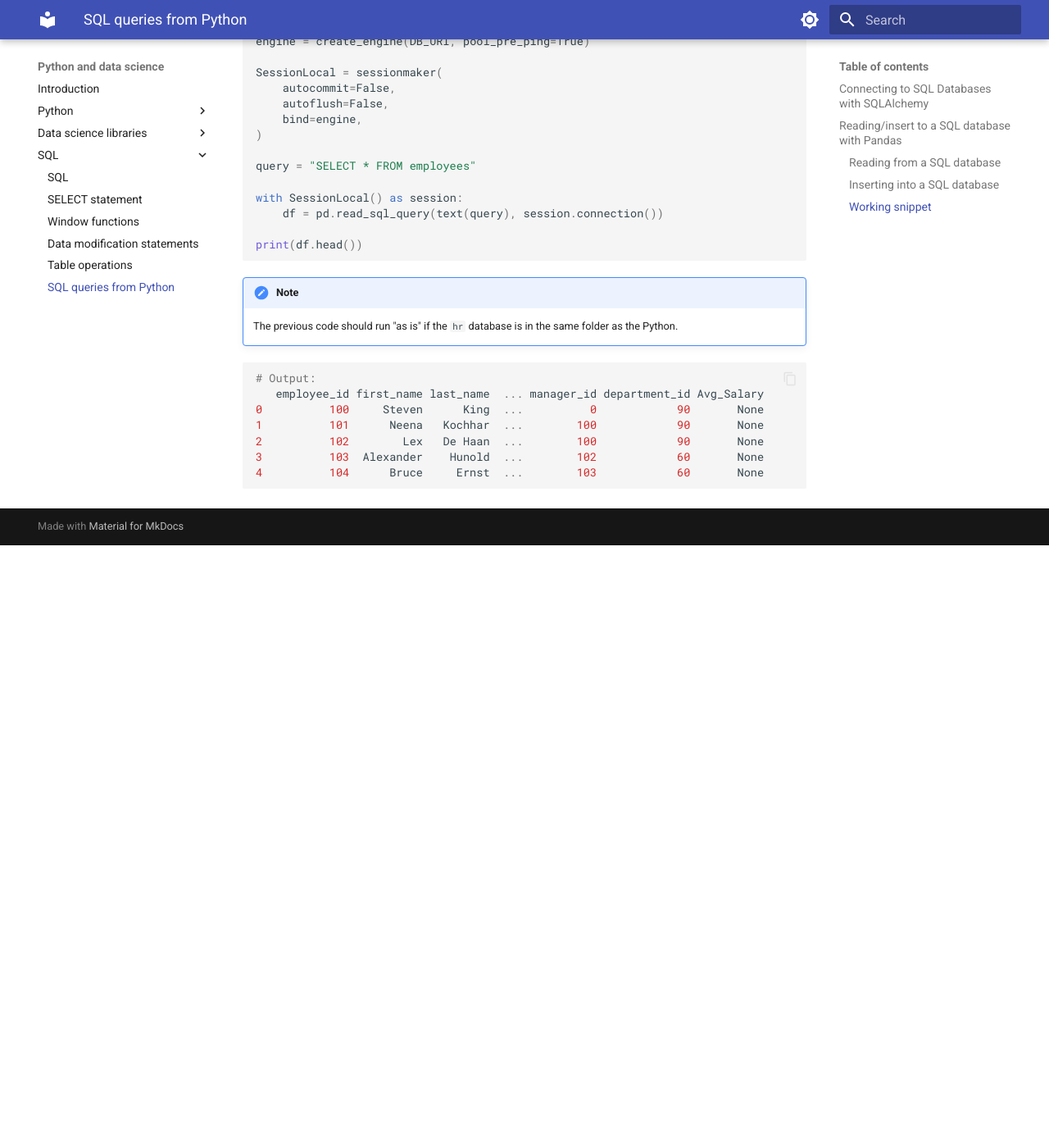
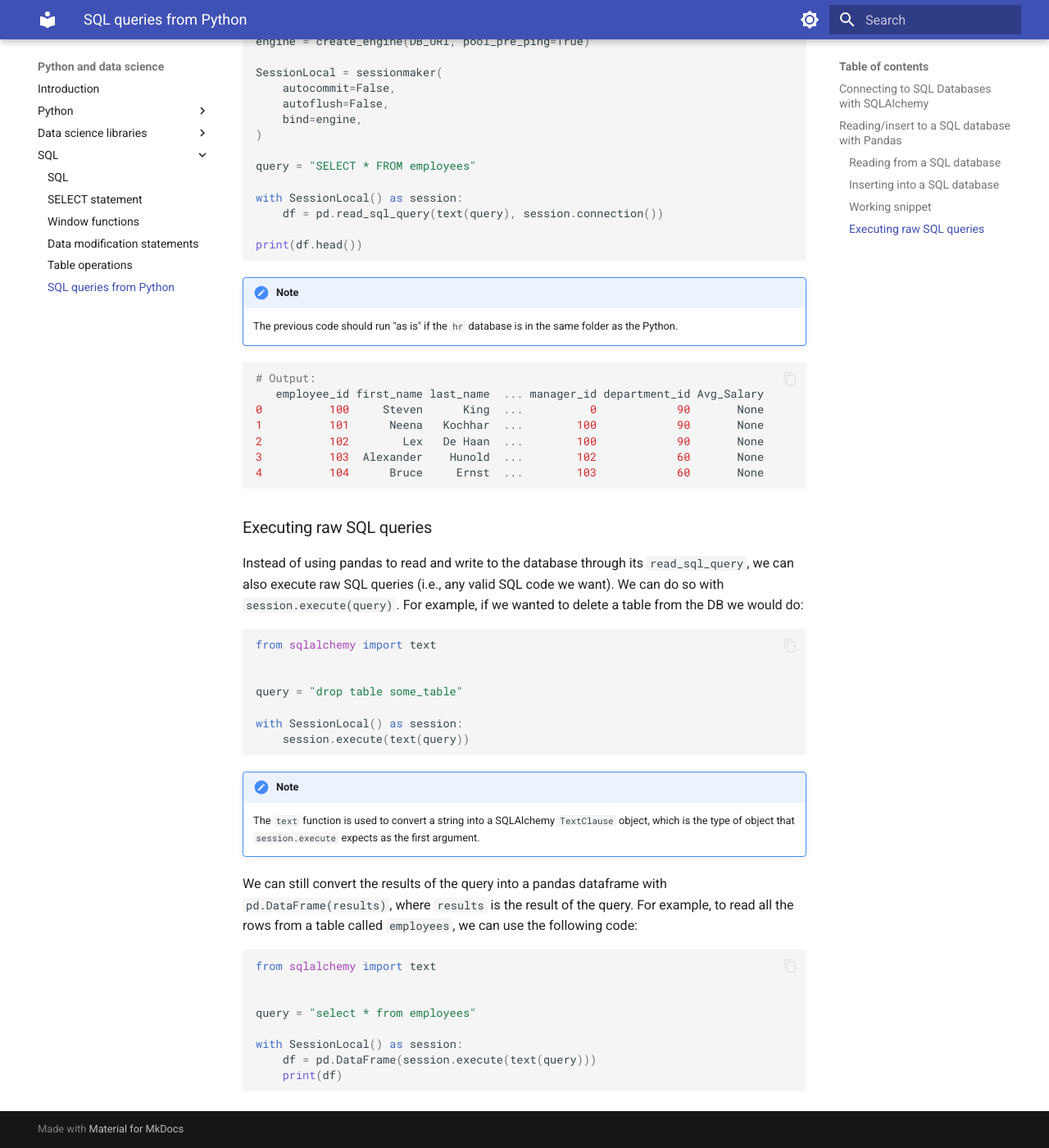
Before and after one commit to gerardpc/python-course, an MkDocs documentation site: the page built from docs/programming/sql/sql_from_python.md, in a window 1280 px wide and 1400 px high, scrolled down 2847 px. Shown: the whole window at 82% size. Built offline with MkDocs 1.6.1 and Material for MkDocs 9.7.7, drawn with Linux system fonts in a browser that asks for light colours; before the commit the page ends 3512 px from its top, so only the background shows below that.

Commit message:
Add pd dataframe to dictionary and raw sql with sqlalchemy.

````diff
--- a/docs/programming/sql/sql_from_python.md
+++ b/docs/programming/sql/sql_from_python.md
@@ -156,3 +156,38 @@ print(df.head())
 3          103  Alexander    Hunold  ...        102            60       None
 4          104      Bruce     Ernst  ...        103            60       None
 ```
+
+### Executing raw SQL queries
+
+Instead of using pandas to read and write to the database through its `read_sql_query`, we can also execute
+raw SQL queries (i.e., any valid SQL code we want). We can do so with `session.execute(query)`. For
+example, if we wanted to delete a table from the DB we would do:
+
+```python
+from sqlalchemy import text
+
+
+query = "drop table some_table"
+
+with SessionLocal() as session:
+    session.execute(text(query))
+```
+
+!!!note
+    The `text` function is used to convert a string into a SQLAlchemy `TextClause` object, which
+    is the type of object that `session.execute` expects as the first argument.
+
+We can still convert the results of the query into a pandas dataframe with `pd.DataFrame(results)`,
+where `results` is the result of the query. For example, to read all the rows from a table called `employees`,
+we can use the following code:
+
+```python
+from sqlalchemy import text
+
+
+query = "select * from employees"
+
+with SessionLocal() as session:
+    df = pd.DataFrame(session.execute(text(query)))
+    print(df)
+```
````
Also changed, not shown: docs/programming/python_libraries/pandas.md (+32 -0 lines).
